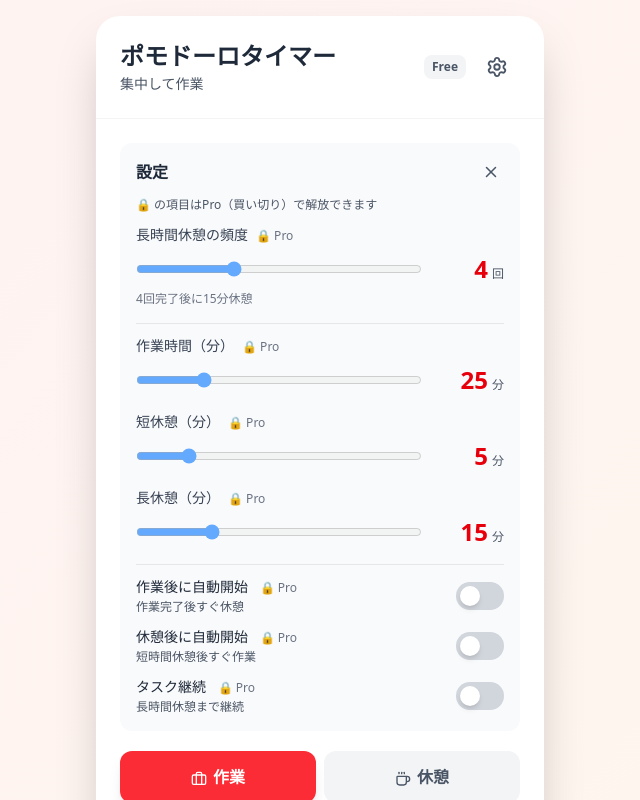
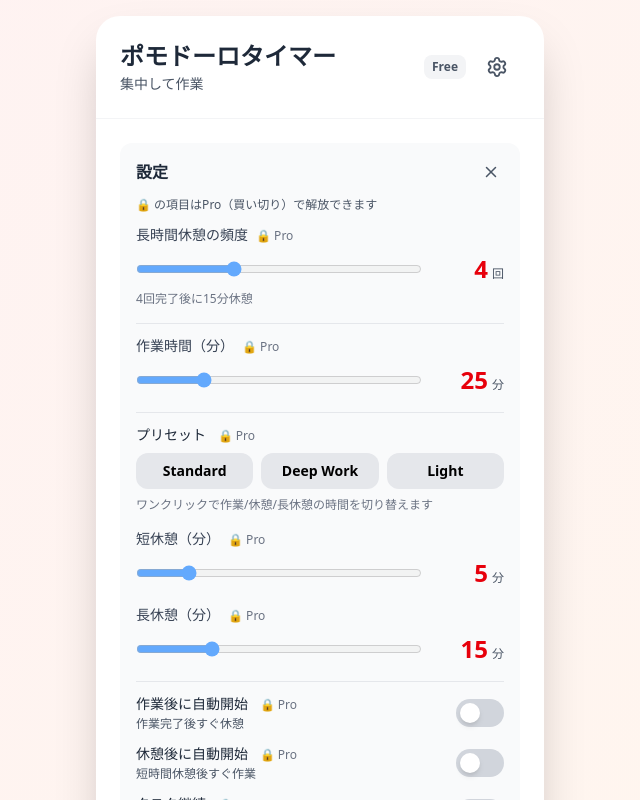
Before and after one commit to takaakinnikun-art/pomodoro-web, a React app: page / in a window 1280 px wide. Both pictures are taken after a click on the button 817 px from the left and 67 px from the top of the page. Shown: the top 800 px of the page, without its empty margins (320-960 px from the left). Built offline with nearby package versions, Linux system fonts and the light colour scheme; no server answers; the HTML template or start-up script is replaced by a standard one.

Commit message:
Add files via upload

```diff
--- a/src/PomodoroTimer.jsx
+++ b/src/PomodoroTimer.jsx
@@ -25,8 +25,67 @@ const [longBreakMinutes, setLongBreakMinutes] = useState(15);   // Pro: 10-30
   const startTimeRef = useRef(null);
   const targetTimeRef = useRef(null);
 
+const STATS_KEY = "pomo_stats_v1";
+const PRESETS = [
+  { id: "standard", name: "Standard", work: 25, short: 5, long: 15 },
+  { id: "deep", name: "Deep Work", work: 50, short: 10, long: 20 },
+  { id: "light", name: "Light", work: 15, short: 3, long: 10 },
+];
+
+
+const yyyyMmDd = (d = new Date()) => {
+  const y = d.getFullYear();
+  const m = String(d.getMonth() + 1).padStart(2, "0");
+  const day = String(d.getDate()).padStart(2, "0");
+  return `${y}-${m}-${day}`;
+};
+
+const loadStats = () => {
+  try {
+    return JSON.parse(localStorage.getItem(STATS_KEY) || "{}");
+  } catch {
+    return {};
+  }
+};
+
+const saveStats = (obj) => {
+  localStorage.setItem(STATS_KEY, JSON.stringify(obj));
+};
+
+const addFocusSeconds = (sec) => {
+  const stats = loadStats();
+  const key = yyyyMmDd();
+  stats[key] = (stats[key] || 0) + sec;
+  saveStats(stats);
+};
+
+const calcTodayAndWeek = () => {
+  const stats = loadStats();
+  const todayKey = yyyyMmDd();
+  const today = stats[todayKey] || 0;
+
+  let week = 0;
+  for (let i = 0; i < 7; i++) {
+    const d = new Date();
+    d.setDate(d.getDate() - i);
+    week += stats[yyyyMmDd(d)] || 0;
+  }
+  return { today, week };
+};
+
+const formatHrsMins = (sec) => {
+  const mins = Math.floor(sec / 60);
+  const h = Math.floor(mins / 60);
+  const m = mins % 60;
+  return h > 0 ? `${h}時間${m}分` : `${m}分`;
+};
+
 const [showProModal, setShowProModal] = useState(false);
 const [isPro, setIsPro] = useState(false);
+
+const [todayFocusSec, setTodayFocusSec] = useState(0);
+const [weekFocusSec, setWeekFocusSec] = useState(0);
+
 
 useEffect(() => {
   fetch("/api/me", { credentials: "include" })
@@ -35,11 +94,31 @@ useEffect(() => {
     .catch(() => setIsPro(false));
 }, []);
 
+useEffect(() => {
+  const { today, week } = calcTodayAndWeek();
+  setTodayFocusSec(today);
+  setWeekFocusSec(week);
+}, []);
+
 const requirePro = (action) => {
   if (isPro) return action();
   setShowProModal(true);
 };
 
+const applyPreset = (p) => {
+  requirePro(() => {
+    setWorkMinutes(p.work);
+    setShortBreakMinutes(p.short);
+    setLongBreakMinutes(p.long);
+
+    // 停止中なら表示にも即反映（気持ちいい）
+    if (!isActive) {
+      if (mode === "work") setMinutes(p.work);
+      else setMinutes(p.short);
+      setSeconds(0);
+    }
+  });
+};
 
 const handleCheckout = async () => {
   const res = await fetch("/api/checkout", {
@@ -64,17 +143,31 @@ const handleCheckout = async () => {
             playNotification();
 
            if (mode === 'work') {
-              setCompletedPomodoros(prev => prev + 1);
-              setMode('break');
-              const nextPomodoroCount = completedPomodoros + 1;
+  setCompletedPomodoros((prev) => {
+    const nextPomodoroCount = prev + 1;
+
+    // ✅ 統計をここで加算（二重・抜け防止）
+    const workedSec = workMinutes * 60;
+    addFocusSeconds(workedSec);
+    const { today, week } = calcTodayAndWeek();
+    setTodayFocusSec(today);
+    setWeekFocusSec(week);
+
+    // ✅ 次の休憩時間をここで確定
     if (nextPomodoroCount % longBreakInterval === 0) {
       setMinutes(longBreakMinutes);
     } else {
       setMinutes(shortBreakMinutes);
     }
+
+    return nextPomodoroCount;
+  });
+
+  setMode("break");
   setSeconds(0);
   setIsActive(autoStart);
-            } else {
+}
+else {
               setMode('work');
               setMinutes(workMinutes);
               setSeconds(0);
@@ -258,7 +351,7 @@ const progress =
                   </div>
                 </div>
                 <p className="text-xs text-gray-500 mt-1.5">
-                  {longBreakInterval}回完了後に15分休憩
+  {longBreakInterval}回完了後に{longBreakMinutes}分休憩
 </p>
               </div>
 
@@ -290,6 +383,27 @@ const progress =
         <span className="text-xs text-gray-600 ml-1">分</span>
       </div>
     </div>
+  </div>
+<div className="pt-3 border-t border-gray-200">
+  <div className="text-sm font-medium text-gray-800 mb-2">
+    プリセット {!isPro && <span className="ml-2 text-xs text-gray-500">🔒 Pro</span>}
+  </div>
+
+  <div className="grid grid-cols-3 gap-2">
+    {PRESETS.map((p) => (
+      <button
+        key={p.id}
+        onClick={() => applyPreset(p)}
+        className="py-2 rounded-xl bg-gray-200 hover:bg-gray-300 text-sm font-semibold active:scale-95"
+      >
+        {p.name}
+      </button>
+    ))}
+  </div>
+
+  <p className="text-xs text-gray-500 mt-2">
+    ワンクリックで作業/休憩/長休憩の時間を切り替えます
+  </p>
 </div>
 
   {/* 短休憩 */}
@@ -561,6 +675,12 @@ const progress =
               <div>
                 <div className="text-xs sm:text-sm text-gray-600 mb-0.5">完了</div>
                 <div className="text-2xl sm:text-3xl font-bold text-red-600">{completedPomodoros}</div>
+<div className="text-xs text-gray-600 mt-2">今日の集中</div>
+<div className="text-sm font-semibold text-gray-800">{formatHrsMins(todayFocusSec)}</div>
+
+<div className="text-xs text-gray-600 mt-2">直近7日の集中</div>
+<div className="text-sm font-semibold text-gray-800">{formatHrsMins(weekFocusSec)}</div>
+
               </div>
               {longBreakInterval > 0 && (
                 <div className="text-right">
```
Lines whose indentation alone changed are shown as unchanged.
